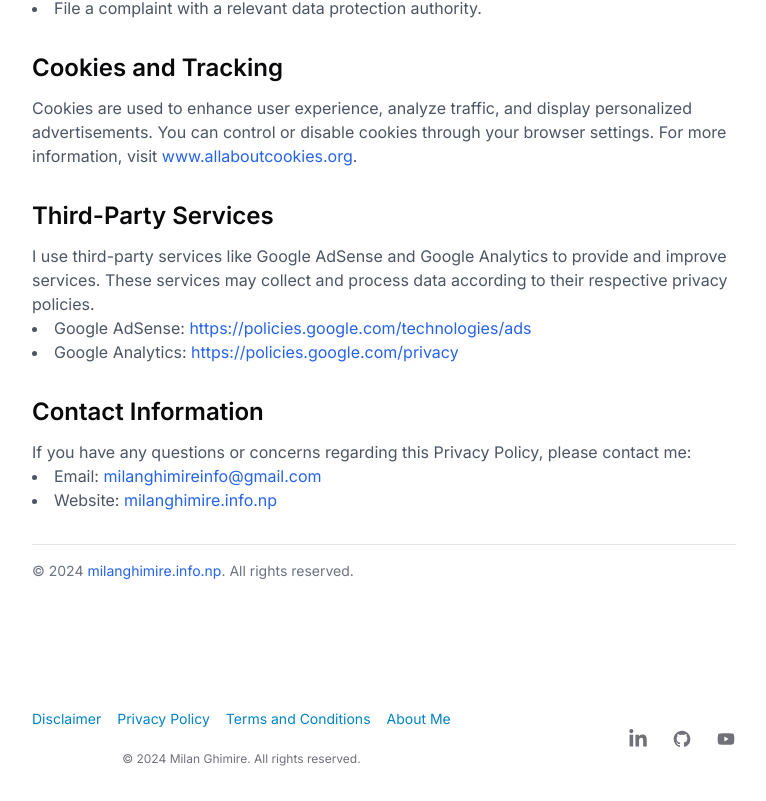
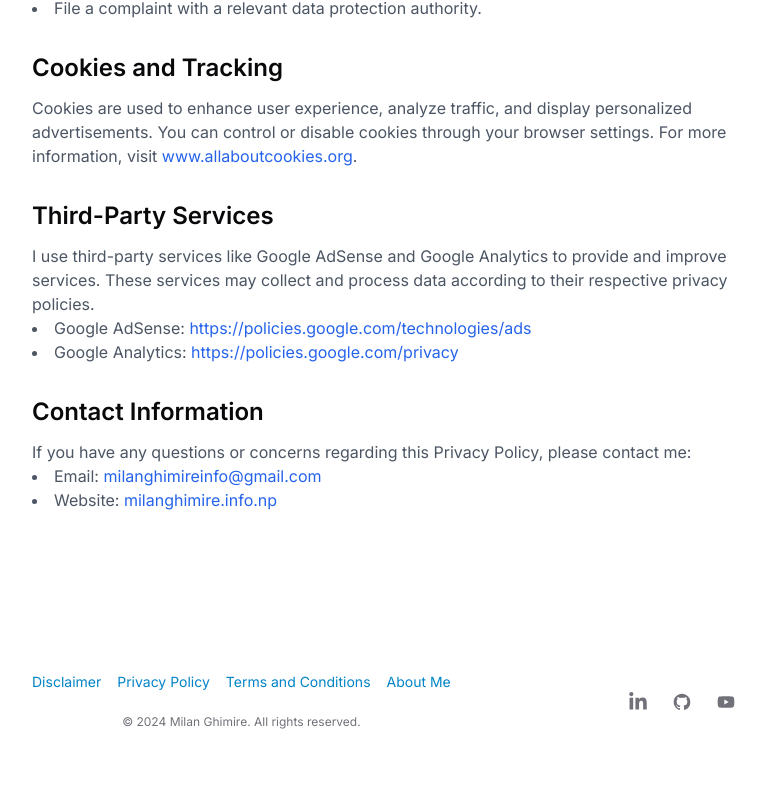
Before and after one commit to themilang/DigitalNotebook, a Next.js app: page /privacy-policy in a window 1280 px wide. Shown: the part 1536-2337 px from the top of the page, without its empty margins (256-1022 px from the left). After the commit the page ends 2300 px from the top, so only its background shows below. Built offline with nearby package versions, Linux system fonts and the light colour scheme; a web font is replaced by a local one.

Commit message:
privacy policies updated

```diff
--- a/app/privacy-policy/page.tsx
+++ b/app/privacy-policy/page.tsx
@@ -133,9 +133,7 @@ export default function PrivacyPolicy() {
           </ul>
         </section>
 
-        <footer className="mt-8 border-t pt-4 text-gray-500 text-sm">
-          <p>&copy; 2024 <Link href="/" className="text-blue-600 hover:underline">milanghimire.info.np</Link>. All rights reserved.</p>
-        </footer>
+
       </div>
     </section>
   )
```
